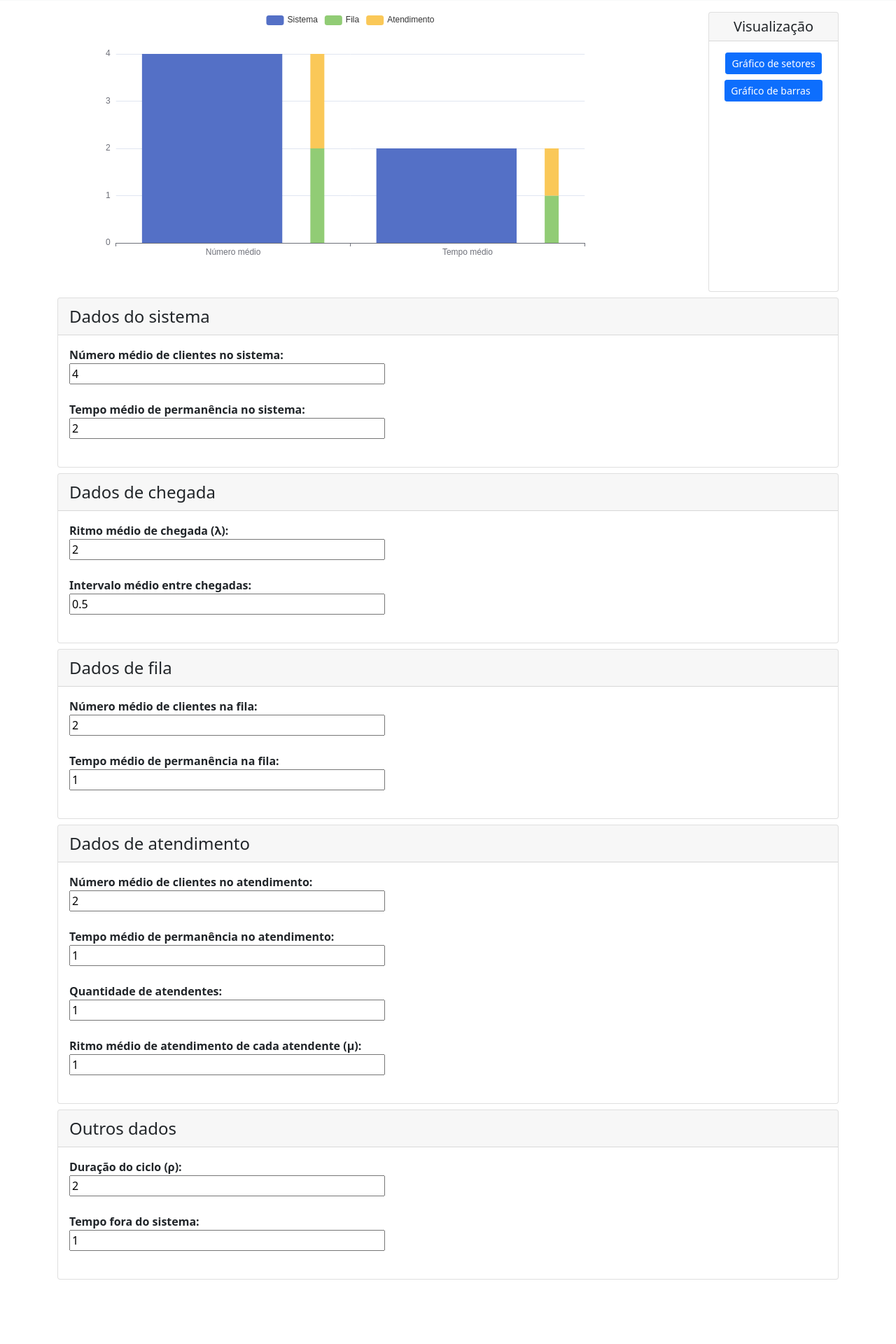
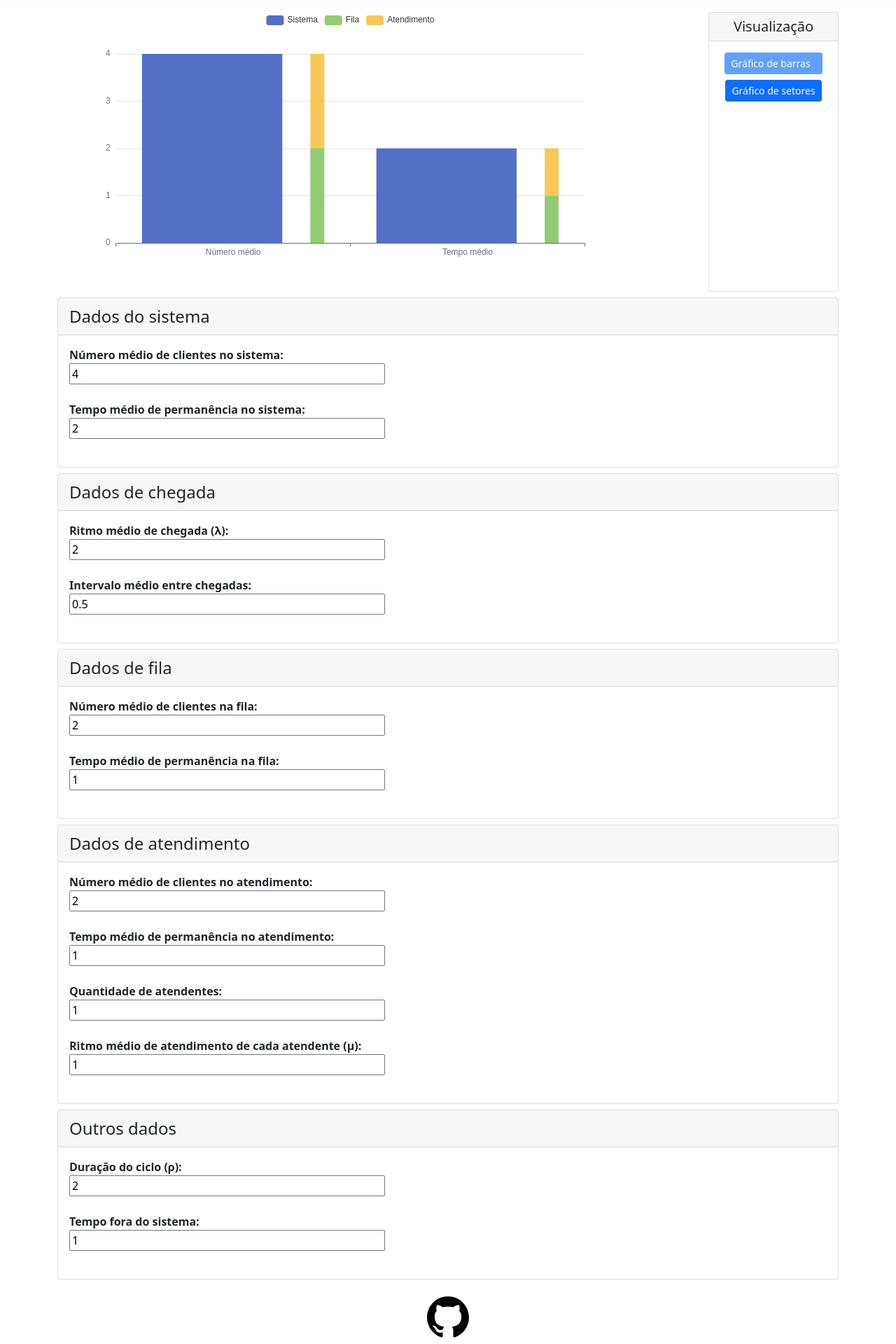
Before and after one commit to Kevin-S-Soares/Projeto-S6-T34, a React (Create React App) app: page / in a window 1280 px wide. Shown: the part 55-1975 px from the top of the page at 70% size. Before the commit the page ends 1891 px from the top, so only its background shows below. Built offline with nearby package versions, Linux system fonts and the light colour scheme.

Commit message:
Desabilita botao de visualizacao ao clica-lo. Adicionado footer.

```diff
--- a/src/stateful/Chart.js
+++ b/src/stateful/Chart.js
@@ -9,7 +9,7 @@ class Chart extends React.Component {
     super(props);
 
     this.chart = null;
-    this.changeVisualization = this.changeVisualization.bind(this);
+
 
     this.visualization = {
       bar: getBarChartOptions,
@@ -18,20 +18,25 @@ class Chart extends React.Component {
 
     this.selected = this.visualization.bar;
     this.options = this.selected(props);
+    this.active = null;
+
+
     this.update = this.update.bind(this);
+    this.changeVisualization = this.changeVisualization.bind(this);
   }
 
   render() {
     return (
       <div className="row gx-0">
-        <div className="chart  col-xl-9" id='chart'>
+        <div className="chart col-xl-9 table-responsive" id="chart">
         </div>
         <div className="card ps-0 pe-0 offset-xl-1 col-xl-2">
           <h5 className="card-header text-center">Visualização</h5>
           <div className="card-body text-center">
-            <button index='pie' className="btn btn-primary btn-sm" onClick={this.changeVisualization}>Gráfico de setores</button>
+            <button index="bar" id="bar" className="btn btn-primary ps-2 pe-3 btn-sm" onClick={this.changeVisualization}>Gráfico de barras</button>
             <br/>
-            <button index='bar' className="btn btn-primary ps-2 pe-3 mt-2 btn-sm" onClick={this.changeVisualization}>Gráfico de barras</button>
+            <button index="pie" id="pie" className="btn btn-primary mt-2 btn-sm" onClick={this.changeVisualization}>Gráfico de setores</button>
+            <br/>
           </div>
         </div>
       </div>
@@ -41,6 +46,10 @@ class Chart extends React.Component {
   changeVisualization(event) {
     let node = event.target;
     let index = node.getAttribute('index');
+
+    this.active.disabled = false;
+    this.active = node;
+    this.active.disabled = true;
 
     this.selected = this.visualization[index];
     this.update(this.props)
@@ -53,6 +62,8 @@ class Chart extends React.Component {
   }
 
   initChart() {
+    this.active = document.getElementById('bar');
+    this.active.disabled = true;
     this.chart = echarts.init(document.getElementById('chart'));
     this.chart.setOption(this.options);
   }
--- a/src/stateless/Footer.js
+++ b/src/stateless/Footer.js
@@ -1,7 +1,10 @@
 function Footer(){
     return(
-        <>
-        </>
+        <div className="mt-4 text-center">
+            <a href="https://www.github.com/">
+                <svg xmlns="http://www.w3.org/2000/svg" width="60" height="60" viewBox="0 0 24 24"><path d="M12 0c-6.626 0-12 5.373-12 12 0 5.302 3.438 9.8 8.207 11.387.599.111.793-.261.793-.577v-2.234c-3.338.726-4.033-1.416-4.033-1.416-.546-1.387-1.333-1.756-1.333-1.756-1.089-.745.083-.729.083-.729 1.205.084 1.839 1.237 1.839 1.237 1.07 1.834 2.807 1.304 3.492.997.107-.775.418-1.305.762-1.604-2.665-.305-5.467-1.334-5.467-5.931 0-1.311.469-2.381 1.236-3.221-.124-.303-.535-1.524.117-3.176 0 0 1.008-.322 3.301 1.23.957-.266 1.983-.399 3.003-.404 1.02.005 2.047.138 3.006.404 2.291-1.552 3.297-1.23 3.297-1.23.653 1.653.242 2.874.118 3.176.77.84 1.235 1.911 1.235 3.221 0 4.609-2.807 5.624-5.479 5.921.43.372.823 1.102.823 2.222v3.293c0 .319.192.694.801.576 4.765-1.589 8.199-6.086 8.199-11.386 0-6.627-5.373-12-12-12z"/></svg>
+            </a>
+        </div>
     );
 }
 
```
Also changed, not shown: todo.txt.
